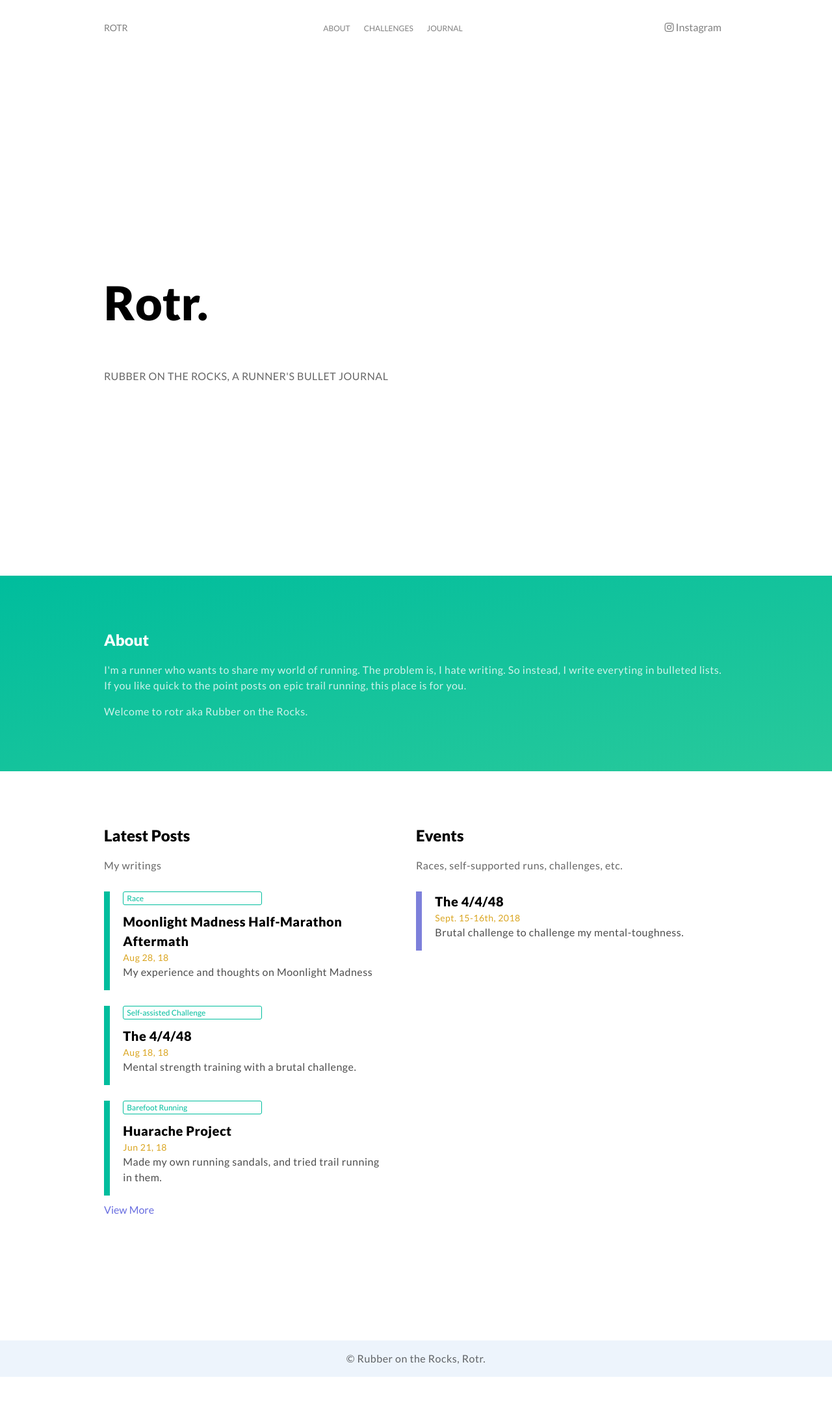
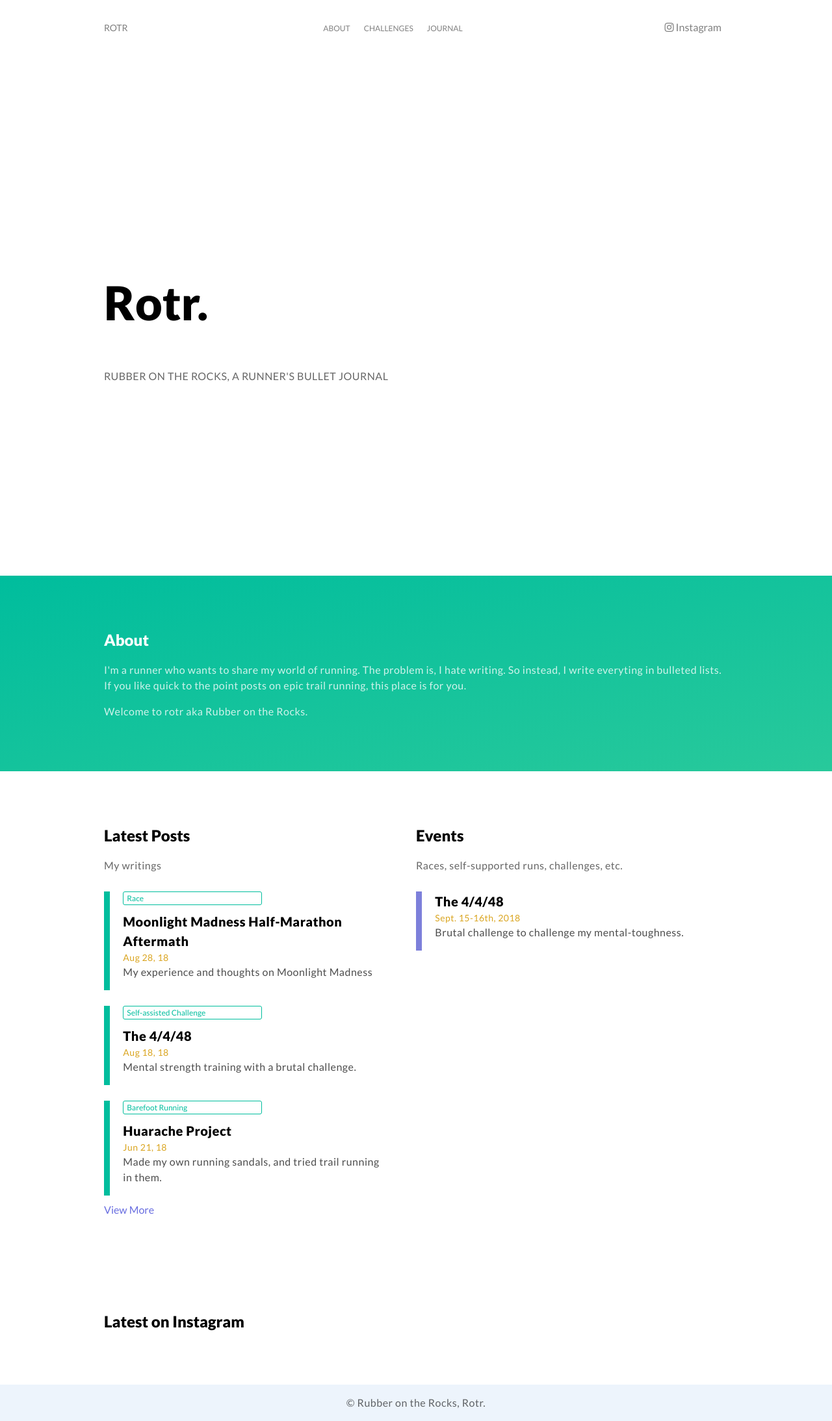
Before and after one commit to enriquezm/rotr, a Jekyll site: the page built from index.md, in a window 1280 px wide. Shown: the whole page at 65% size. Built offline with Jekyll 4.4.1, drawn with Linux system fonts in a browser that asks for light colours; nearby versions of some CDN libraries; before the commit the page ends 2119 px from its top, so only the background shows below that.

Commit message:
Update igfeeder.

```diff
--- a/_layouts/home.html
+++ b/_layouts/home.html
@@ -52,5 +52,6 @@
 	</div>
 </section>
 <section class="p5">
+	<h2>Latest on Instagram</h2>
 	<div id="instafeed"></div>
 </section>
--- a/_sass/custom-style.scss
+++ b/_sass/custom-style.scss
@@ -273,6 +273,17 @@
 	}
 }
 
+/** Instafeed styling **/
+div#instafeed {
+	display: flex;
+	.ig-item {
+		width: 25%;
+		.ig-image {
+			width: 80%;
+		}
+	}
+}
+
 // Mobile screens
 /* On screens that are 992px or less, set the background color to blue */
 @media screen and (max-width: 768px) {
--- a/assets/js/instafeeder.js
+++ b/assets/js/instafeeder.js
@@ -1,6 +1,11 @@
 var feed = new Instafeed({
-    get: 'tagged',
-    tagName: 'running',
-    clientId: 'c81e1c60f1be4b0aa1a5f4fa2a6b689f'
+    get: 'user',
+    userId: '427946466',
+    accessToken: '427946466.1677ed0.39a4af5d853b45b3965c230929b132b3',
+    limit: '4',
+    template: '<a class="ig-item" href="{{link}}"><img class="ig-image" src="{{image}}" /></a>'
 });
 feed.run();
+
+
+// clientId: 'c81e1c60f1be4b0aa1a5f4fa2a6b689f'
```
